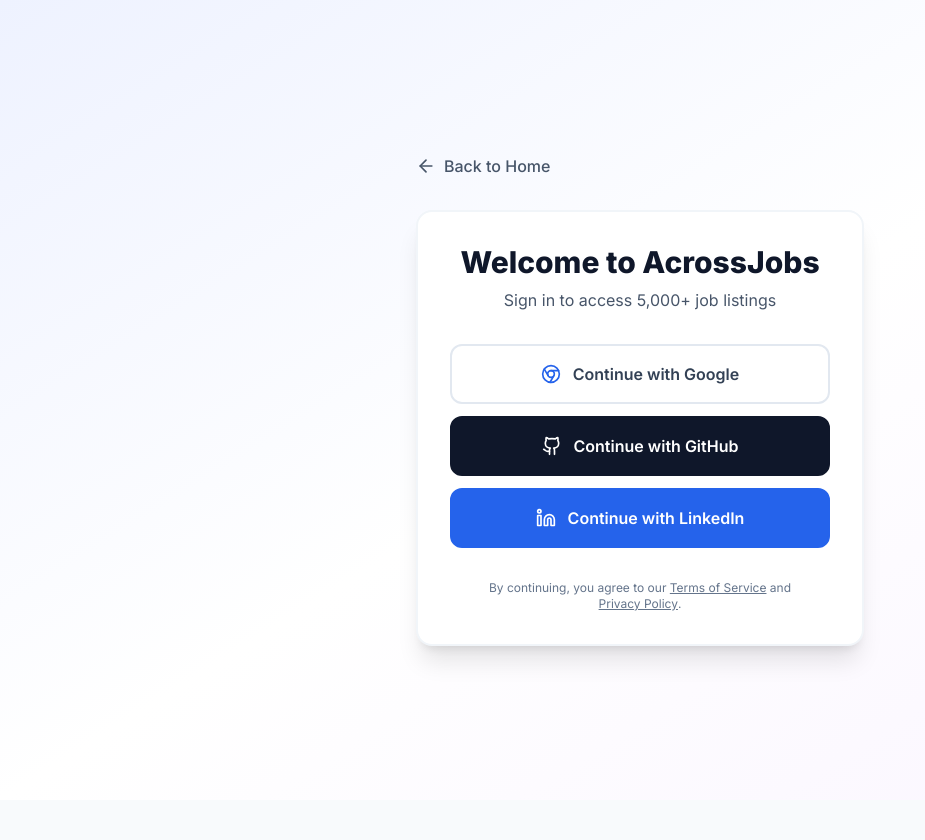
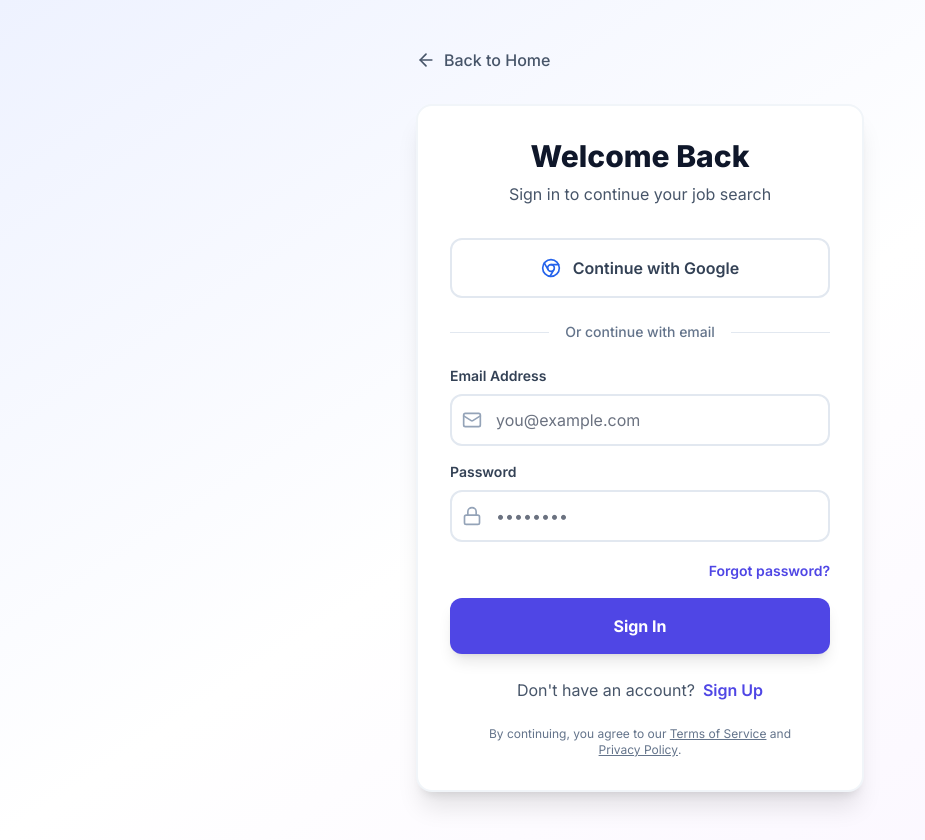
Before and after one commit to Anuj472/acrossjobs, a React (Vite) app: page / in a window 1280 px wide. Both pictures are taken after a click on the button "Get Started Free". Shown: the whole page, without its empty margins (0-925 px from the left). Before the commit the page ends 800 px from the top, so only its background shows below. Built offline with nearby package versions, Linux system fonts and the light colour scheme; no server answers.

Commit message:
Replace LinkedIn/GitHub with email/password auth + magic link password reset

```diff
--- a/pages/Auth.tsx
+++ b/pages/Auth.tsx
@@ -1,6 +1,6 @@
 import React, { useState, useEffect } from 'react';
 import { supabase } from '../lib/supabase';
-import { Chrome, Github, Linkedin, ArrowLeft } from 'lucide-react';
+import { Chrome, Mail, Lock, ArrowLeft, AlertCircle, CheckCircle } from 'lucide-react';
 
 interface AuthProps {
   onNavigate: (page: string) => void;
@@ -8,8 +8,13 @@
 }
 
 const Auth: React.FC<AuthProps> = ({ onNavigate, onAuthSuccess }) => {
+  const [mode, setMode] = useState<'signin' | 'signup' | 'forgot'>('signin');
+  const [email, setEmail] = useState('');
+  const [password, setPassword] = useState('');
+  const [confirmPassword, setConfirmPassword] = useState('');
   const [loading, setLoading] = useState(false);
   const [error, setError] = useState('');
+  const [success, setSuccess] = useState('');
 
   // Check if user is already logged in
   useEffect(() => {
@@ -23,15 +28,15 @@
     checkUser();
   }, [onAuthSuccess]);
 
-  const handleSocialLogin = async (provider: 'google' | 'github' | 'azure') => {
+  const handleGoogleLogin = async () => {
     try {
       setLoading(true);
       setError('');
 
-      console.log(`🔐 Initiating ${provider} login...`);
+      console.log('🔐 Initiating Google login...');
 
       const { data, error } = await supabase.auth.signInWithOAuth({
-        provider: provider,
+        provider: 'google',
         options: {
           redirectTo: window.location.origin + '/auth/callback',
           queryParams: {
@@ -43,13 +48,121 @@
 
       if (error) throw error;
 
-      console.log('✅ Redirecting to', provider, 'login...');
-      // Browser will redirect automatically
+      console.log('✅ Redirecting to Google login...');
     } catch (error: any) {
-      console.error('❌ Social login error:', error);
+      console.error('❌ Google login error:', error);
       setError(error.message || 'Login failed. Please try again.');
       setLoading(false);
     }
+  };
+
+  const handleEmailSignUp = async (e: React.FormEvent) => {
+    e.preventDefault();
+
+    if (password !== confirmPassword) {
+      setError('Passwords do not match');
+      return;
+    }
+
+    if (password.length < 6) {
+      setError('Password must be at least 6 characters');
+      return;
+    }
+
+    try {
+      setLoading(true);
+      setError('');
+      setSuccess('');
+
+      console.log('📧 Creating account with email:', email);
+
+      const { data, error } = await supabase.auth.signUp({
+        email,
+        password,
+        options: {
+          emailRedirectTo: window.location.origin + '/auth/callback',
+        }
+      });
+
+      if (error) throw error;
+
+      console.log('✅ Sign up successful:', data);
+
+      // Check if email confirmation is required
+      if (data?.user && !data.session) {
+        setSuccess('Account created! Please check your email to confirm your account.');
+      } else if (data?.session) {
+        setSuccess('Account created successfully! Redirecting...');
+        setTimeout(() => onAuthSuccess(), 1500);
+      }
+    } catch (error: any) {
+      console.error('❌ Sign up error:', error);
+      setError(error.message || 'Sign up failed. Please try again.');
+    } finally {
+      setLoading(false);
+    }
+  };
+
+  const handleEmailSignIn = async (e: React.FormEvent) => {
+    e.preventDefault();
+
+    try {
+      setLoading(true);
+      setError('');
+      setSuccess('');
+
+      console.log('🔑 Signing in with email:', email);
+
+      const { data, error } = await supabase.auth.signInWithPassword({
+        email,
+        password,
+      });
+
+      if (error) throw error;
+
+      console.log('✅ Sign in successful');
+      setSuccess('Signed in successfully! Redirecting...');
+      setTimeout(() => onAuthSuccess(), 1000);
+    } catch (error: any) {
+      console.error('❌ Sign in error:', error);
+      setError(error.message || 'Sign in failed. Please check your credentials.');
+    } finally {
+      setLoading(false);
+    }
+  };
+
+  const handlePasswordReset = async (e: React.FormEvent) => {
+    e.preventDefault();
+
+    try {
+      setLoading(true);
+      setError('');
+      setSuccess('');
+
+      console.log('🔗 Sending password reset link to:', email);
+
+      const { error } = await supabase.auth.resetPasswordForEmail(email, {
+        redirectTo: window.location.origin + '/auth/reset-password',
+      });
+
+      if (error) throw error;
+
+      setSuccess('Password reset link sent! Please check your email.');
+      setTimeout(() => setMode('signin'), 3000);
+    } catch (error: any) {
+      console.error('❌ Password reset error:', error);
+      setError(error.message || 'Failed to send reset link. Please try again.');
+    } finally {
+      setLoading(false);
+    }
+  };
+
+  const resetForm = () => {
+    setEmail('');
+    setPassword('');
+    setConfirmPassword('');
+    setError('');
+    setSuccess('');
   };
 
   return (
@@ -69,68 +182,187 @@
           {/* Header */}
           <div className="text-center mb-8">
             <h1 className="text-3xl font-black text-slate-900 mb-2">
-              Welcome to AcrossJobs
+              {mode === 'signup' ? 'Create Account' : mode === 'forgot' ? 'Reset Password' : 'Welcome Back'}
             </h1>
             <p className="text-slate-600">
-              Sign in to access 5,000+ job listings
+              {mode === 'signup'
+                ? 'Sign up to access 5,000+ job listings'
+                : mode === 'forgot'
+                ? 'Enter your email to receive a reset link'
+                : 'Sign in to continue your job search'}
             </p>
           </div>
 
+          {/* Success Message */}
+          {success && (
+            <div className="mb-6 p-4 bg-green-50 border-2 border-green-200 rounded-xl flex items-start gap-3">
+              <CheckCircle className="w-5 h-5 text-green-600 flex-shrink-0 mt-0.5" />
+              <p className="text-green-700 text-sm font-medium">{success}</p>
+            </div>
+          )}
+
           {/* Error Message */}
           {error && (
-            <div className="mb-6 p-4 bg-red-50 border-2 border-red-200 rounded-xl">
+            <div className="mb-6 p-4 bg-red-50 border-2 border-red-200 rounded-xl flex items-start gap-3">
+              <AlertCircle className="w-5 h-5 text-red-600 flex-shrink-0 mt-0.5" />
               <p className="text-red-700 text-sm font-medium">{error}</p>
             </div>
           )}
 
-          {/* Social Login Buttons */}
-          <div className="space-y-3">
+          {/* Google Login */}
           <button
-              onClick={() => handleSocialLogin('google')}
+            onClick={handleGoogleLogin}
             disabled={loading}
-              className="w-full flex items-center justify-center gap-3 px-6 py-4 bg-white border-2 border-slate-200 rounded-xl font-semibold text-slate-700 hover:bg-slate-50 hover:border-slate-300 transition-all disabled:opacity-50 disabled:cursor-not-allowed group"
+            className="w-full flex items-center justify-center gap-3 px-6 py-4 bg-white border-2 border-slate-200 rounded-xl font-semibold text-slate-700 hover:bg-slate-50 hover:border-slate-300 transition-all disabled:opacity-50 disabled:cursor-not-allowed group mb-6"
           >
             <Chrome className="w-5 h-5 text-blue-600 group-hover:scale-110 transition-transform" />
             <span>Continue with Google</span>
           </button>
 
+          {/* Divider */}
+          <div className="relative my-6">
+            <div className="absolute inset-0 flex items-center">
+              <div className="w-full border-t border-slate-200"></div>
+            </div>
+            <div className="relative flex justify-center text-sm">
+              <span className="px-4 bg-white text-slate-500 font-medium">Or continue with email</span>
+            </div>
+          </div>
+
+          {/* Email/Password Form */}
+          <form onSubmit={mode === 'signup' ? handleEmailSignUp : mode === 'forgot' ? handlePasswordReset : handleEmailSignIn} className="space-y-4">
+            {/* Email */}
+            <div>
+              <label className="block text-sm font-semibold text-slate-700 mb-2">
+                Email Address
+              </label>
+              <div className="relative">
+                <Mail className="absolute left-3 top-1/2 transform -translate-y-1/2 w-5 h-5 text-slate-400" />
+                <input
+                  type="email"
+                  value={email}
+                  onChange={(e) => setEmail(e.target.value)}
+                  placeholder="you@example.com"
+                  required
+                  className="w-full pl-11 pr-4 py-3 border-2 border-slate-200 rounded-xl focus:border-indigo-500 focus:ring-2 focus:ring-indigo-200 outline-none transition-all"
+                />
+              </div>
+            </div>
+
+            {/* Password (not shown in forgot mode) */}
+            {mode !== 'forgot' && (
+              <div>
+                <label className="block text-sm font-semibold text-slate-700 mb-2">
+                  Password
+                </label>
+                <div className="relative">
+                  <Lock className="absolute left-3 top-1/2 transform -translate-y-1/2 w-5 h-5 text-slate-400" />
+                  <input
+                    type="password"
+                    value={password}
+                    onChange={(e) => setPassword(e.target.value)}
+                    placeholder="••••••••"
+                    required
+                    minLength={6}
+                    className="w-full pl-11 pr-4 py-3 border-2 border-slate-200 rounded-xl focus:border-indigo-500 focus:ring-2 focus:ring-indigo-200 outline-none transition-all"
+                  />
+                </div>
+              </div>
+            )}
+
+            {/* Confirm Password (only in signup) */}
+            {mode === 'signup' && (
+              <div>
+                <label className="block text-sm font-semibold text-slate-700 mb-2">
+                  Confirm Password
+                </label>
+                <div className="relative">
+                  <Lock className="absolute left-3 top-1/2 transform -translate-y-1/2 w-5 h-5 text-slate-400" />
+                  <input
+                    type="password"
+                    value={confirmPassword}
+                    onChange={(e) => setConfirmPassword(e.target.value)}
+                    placeholder="••••••••"
+                    required
+                    minLength={6}
+                    className="w-full pl-11 pr-4 py-3 border-2 border-slate-200 rounded-xl focus:border-indigo-500 focus:ring-2 focus:ring-indigo-200 outline-none transition-all"
+                  />
+                </div>
+              </div>
+            )}
+
+            {/* Forgot Password Link */}
+            {mode === 'signin' && (
+              <div className="text-right">
                 <button
-              onClick={() => handleSocialLogin('github')}
+                  type="button"
+                  onClick={() => {
+                    setMode('forgot');
+                    resetForm();
+                  }}
+                  className="text-sm text-indigo-600 hover:text-indigo-700 font-semibold transition-colors"
+                >
+                  Forgot password?
+                </button>
+              </div>
+            )}
+
+            {/* Submit Button */}
+            <button
+              type="submit"
               disabled={loading}
-              className="w-full flex items-center justify-center gap-3 px-6 py-4 bg-slate-900 border-2 border-slate-900 rounded-xl font-semibold text-white hover:bg-slate-800 transition-all disabled:opacity-50 disabled:cursor-not-allowed group"
+              className="w-full py-4 bg-indigo-600 text-white rounded-xl font-bold hover:bg-indigo-700 transition-all shadow-lg disabled:opacity-50 disabled:cursor-not-allowed"
             >
-              <Github className="w-5 h-5 group-hover:scale-110 transition-transform" />
-              <span>Continue with GitHub</span>
+              {loading ? (
+                <span className="flex items-center justify-center gap-2">
+                  <div className="animate-spin rounded-full h-5 w-5 border-t-2 border-b-2 border-white"></div>
+                  {mode === 'signup' ? 'Creating Account...' : mode === 'forgot' ? 'Sending Link...' : 'Signing In...'}
+                </span>
+              ) : (
+                mode === 'signup' ? 'Create Account' : mode === 'forgot' ? 'Send Reset Link' : 'Sign In'
+              )}
             </button>
+          </form>
 
+          {/* Toggle Mode */}
+          <div className="mt-6 text-center">
+            {mode === 'forgot' ? (
+              <p className="text-slate-600">
+                Remember your password?
                 <button
-              onClick={() => handleSocialLogin('azure')}
-              disabled={loading}
-              className="w-full flex items-center justify-center gap-3 px-6 py-4 bg-blue-600 border-2 border-blue-600 rounded-xl font-semibold text-white hover:bg-blue-700 transition-all disabled:opacity-50 disabled:cursor-not-allowed group"
+                  onClick={() => {
+                    setMode('signin');
+                    resetForm();
+                  }}
+                  className="ml-2 text-indigo-600 font-semibold hover:text-indigo-700 transition-colors"
                 >
-              <Linkedin className="w-5 h-5 group-hover:scale-110 transition-transform" />
-              <span>Continue with LinkedIn</span>
+                  Sign In
                 </button>
+              </p>
+            ) : (
+              <p className="text-slate-600">
+                {mode === 'signup' ? 'Already have an account?' : "Don't have an account?"}
+                <button
+                  onClick={() => {
+                    setMode(mode === 'signup' ? 'signin' : 'signup');
+                    resetForm();
+                  }}
+                  className="ml-2 text-indigo-600 font-semibold hover:text-indigo-700 transition-colors"
+                >
+                  {mode === 'signup' ? 'Sign In' : 'Sign Up'}
+                </button>
+              </p>
+            )}
           </div>
 
           {/* Terms */}
-          <p className="mt-8 text-xs text-slate-500 text-center">
+          <p className="mt-6 text-xs text-slate-500 text-center">
             By continuing, you agree to our{' '}
             <button onClick={() => onNavigate('page:terms')} className="underline hover:text-slate-700">Terms of Service</button>
             {' '}and{' '}
             <button onClick={() => onNavigate('page:privacy')} className="underline hover:text-slate-700">Privacy Policy</button>.
           </p>
         </div>
-
-        {/* Loading State */}
-        {loading && (
-          <div className="mt-6 text-center">
-            <div className="inline-flex items-center gap-2 text-indigo-600 font-medium">
-              <div className="animate-spin rounded-full h-5 w-5 border-t-2 border-b-2 border-indigo-600"></div>
-              <span>Redirecting to login...</span>
-            </div>
-          </div>
-        )}
       </div>
     </div>
   );
```
Lines whose indentation alone changed are shown as unchanged.
